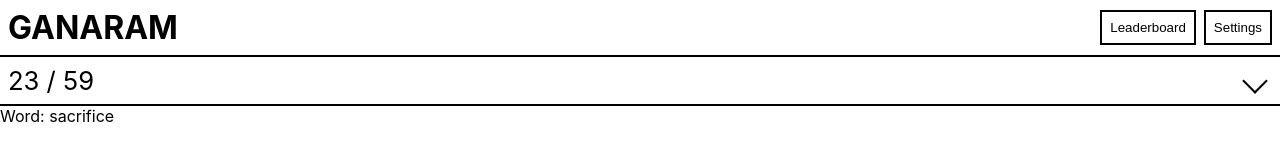
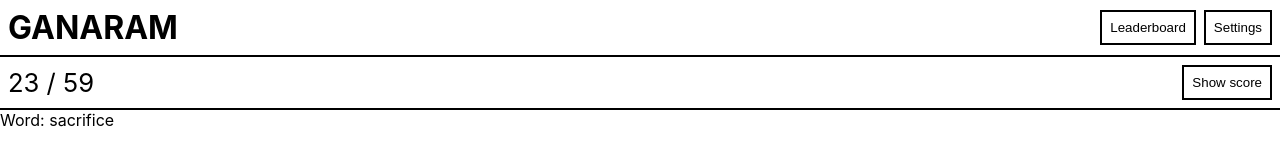
Before and after one commit to akflds/nigel-plebes, a React (Create React App) app: page / in a window 1280 px wide. Shown: the top 160 px of the page. Built offline with nearby package versions, Linux system fonts and the light colour scheme.

Commit message:
display remaining words in easymode

```diff
--- a/src/components/Gameboard.jsx
+++ b/src/components/Gameboard.jsx
@@ -3,6 +3,7 @@ import Scoreboard from "./Scoreboard";
 import LetterGrid from "./LetterGrid";
 
 const Gameboard = ({ gameWord, easyMode }) => {
+  // for testing
   const [foundWords, setFoundWords] = useState([
     "case",
     "cars",
--- a/src/components/Progress.jsx
+++ b/src/components/Progress.jsx
@@ -1,6 +1,6 @@
 import styles from "./Progress.module.css";
 
-const Progress = ({ foundWords, easyMode }) => {
+const Progress = ({ gameWord, foundWords, easyMode }) => {
   const wordLengths = [
     "Four",
     "Five",
@@ -20,9 +20,6 @@ const Progress = ({ foundWords, easyMode }) => {
             <tr>
               <th className={styles.progressTableCell}>Length</th>
               <th className={styles.progressTableCell}>Found</th>
-              {easyMode ? (
-                <th className={styles.progressTableCell}>Remaining</th>
-              ) : null}
             </tr>
           </thead>
 
@@ -34,15 +31,18 @@ const Progress = ({ foundWords, easyMode }) => {
                   <td
                     className={`${styles.progressTableCell} ${styles.centerCell}`}
                   >
-                    {foundWords.filter((word) => word.length === 9 - i).length}
+                    {`${
+                      foundWords.filter((word) => word.length === 9 - i).length
+                    } ${
+                      easyMode
+                        ? `/ ${
+                            gameWord.subWords.filter(
+                              (word) => word.length === 9 - i
+                            ).length
+                          }`
+                        : ""
+                    }`}
                   </td>
-                  {easyMode ? (
-                    <td
-                      className={`${styles.progressTableCell} ${styles.centerCell}`}
-                    >
-                      ?
-                    </td>
-                  ) : null}
                 </tr>
               );
             })}
--- a/src/components/Scoreboard.jsx
+++ b/src/components/Scoreboard.jsx
@@ -16,15 +16,21 @@ const Scoreboard = ({
           {foundWords.length} / {gameWord.subWords.length}
         </p>
         <button
-          className={showProgress ? styles.up : styles.down}
+          className={showProgress ? styles.clicked : null}
           onClick={() => {
             setShowProgress(!showProgress);
           }}
-        ></button>
+        >
+          {showProgress ? "Hide score" : "Show score"}
+        </button>
       </div>
 
       {showProgress ? (
-        <Progress easyMode={easyMode} foundWords={foundWords} />
+        <Progress
+          gameWord={gameWord}
+          easyMode={easyMode}
+          foundWords={foundWords}
+        />
       ) : null}
     </>
   );
--- a/src/components/Scoreboard.module.css
+++ b/src/components/Scoreboard.module.css
@@ -11,6 +11,16 @@
   font-size: 1.6rem;
   margin: 0;
 }
+
+.scoreboardContainer button {
+  border: 2px solid black;
+}
+
+.clicked {
+  background-color: lightcyan;
+}
+
+/* arrow button style
 
 .scoreboardContainer button {
   border: solid black;
@@ -28,4 +38,4 @@
 .down {
   transform: rotate(45deg);
   -webkit-transform: rotate(45deg);
-}
+} */
```
